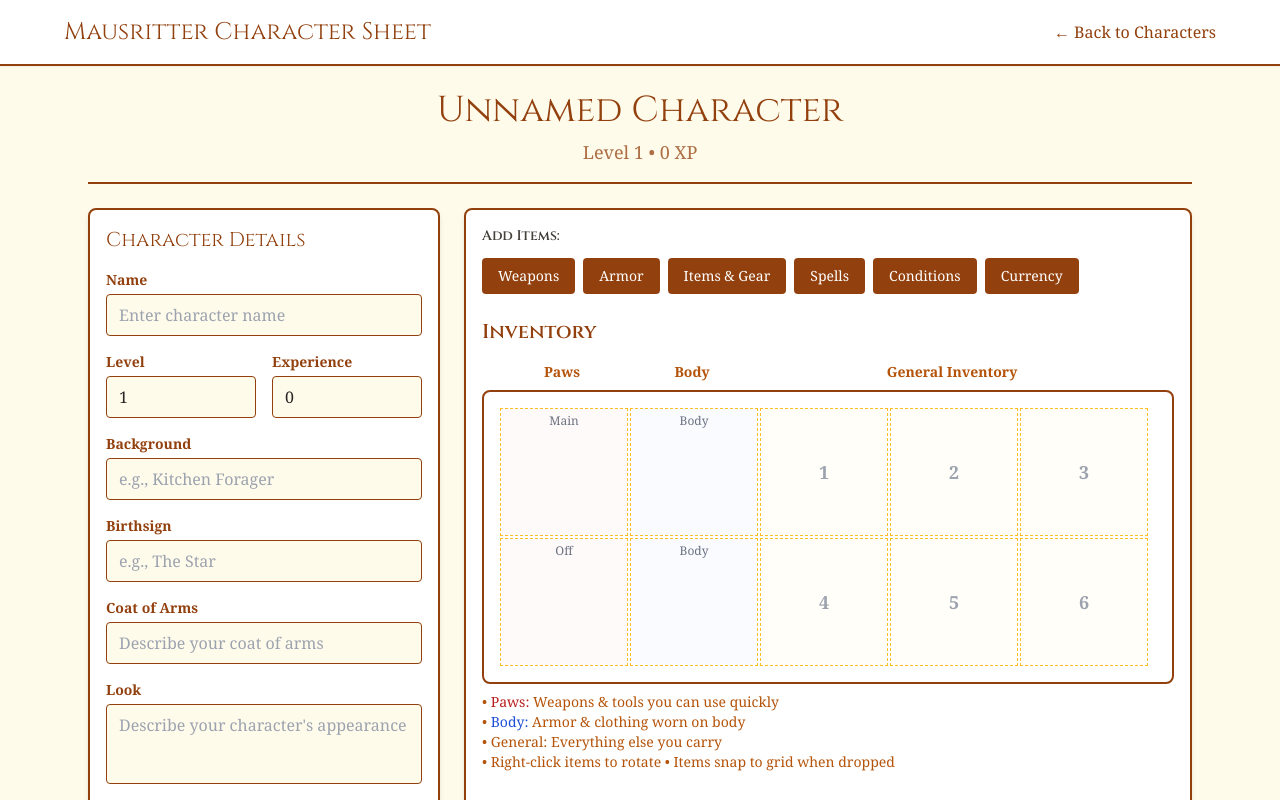
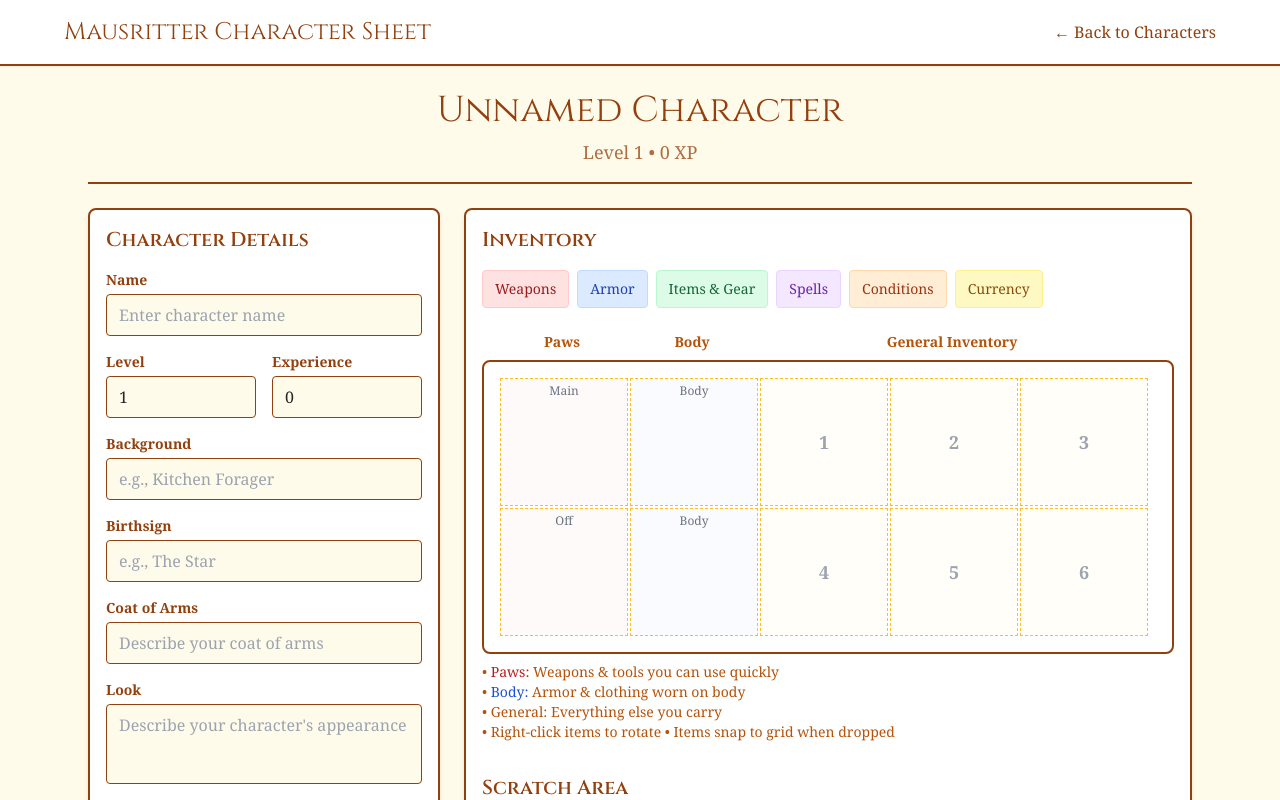
Before and after one commit to chippolot/mausritter-character-manager, a React (Vite) app: page / in a window 1280 px wide. Both pictures are taken after a click on the button "Create Your First Character". Shown: the top 800 px of the page. Built offline with nearby package versions, Linux system fonts and the light colour scheme.

Commit message:
Fixing styling

```diff
--- a/src/components/AttributeBlock.tsx
+++ b/src/components/AttributeBlock.tsx
@@ -39,7 +39,7 @@ export const AttributeBlock: React.FC<AttributeBlockProps> = ({
 
   return (
     <div className="card">
-      <h2 className="text-xl text-amber-800 mb-4 text-center" style={{fontFamily: 'Cinzel, serif'}}>
+      <h2 className="text-xl font-bold text-amber-800 mb-4">
         Attributes
       </h2>
 
--- a/src/components/CharacterDetails.tsx
+++ b/src/components/CharacterDetails.tsx
@@ -24,7 +24,7 @@ export const CharacterDetails: React.FC<CharacterDetailsProps> = ({
 
   return (
     <div className="card">
-      <h2 className="text-xl text-amber-800 mb-4" style={{fontFamily: 'Cinzel, serif'}}>Character Details</h2>
+      <h2 className="text-xl font-bold text-amber-800 mb-4">Character Details</h2>
 
       <div className="space-y-4">
         <div>
--- a/src/components/CharacterSelector.tsx
+++ b/src/components/CharacterSelector.tsx
@@ -69,7 +69,7 @@ export const CharacterSelector: React.FC = () => {
               onClick={() => setCurrentCharacter(character)}
             >
               <div className="flex justify-between items-start mb-2">
-                <h3 className="text-amber-800 text-lg text-amber-800">
+                <h3 className="text-lg font-bold text-amber-800">
                   {character.name || 'Unnamed Character'}
                 </h3>
                 <button
@@ -106,7 +106,7 @@ export const CharacterSelector: React.FC = () => {
       {showDeleteConfirm && (
         <div className="fixed inset-0 bg-black bg-opacity-50 flex items-center justify-center z-50">
           <div className="bg-white p-6 rounded-lg shadow-lg max-w-md w-full mx-4">
-            <h3 className="text-lg text-amber-800 text-amber-800 mb-4">
+            <h3 className="text-lg font-bold text-amber-800 mb-4">
               Delete Character
             </h3>
             <p className="text-amber-800 mb-6">
--- a/src/components/EquipmentSlots.tsx
+++ b/src/components/EquipmentSlots.tsx
@@ -53,7 +53,7 @@ export const EquipmentSlots: React.FC<EquipmentSlotsProps> = ({
 
   return (
     <div className="card">
-      <h2 className="text-xl text-amber-800 text-amber-800 mb-4">Equipment</h2>
+      <h2 className="text-xl font-bold text-amber-800 mb-4">Equipment</h2>
 
       <div className="space-y-4">
         <EquipmentSlot
@@ -76,7 +76,7 @@ export const EquipmentSlots: React.FC<EquipmentSlotsProps> = ({
       {showAddModal && (
         <div className="fixed inset-0 bg-black bg-opacity-50 flex items-center justify-center z-50">
           <div className="bg-white p-6 rounded-lg shadow-lg max-w-md w-full mx-4">
-            <h3 className="text-lg text-amber-800 text-amber-800 mb-4">
+            <h3 className="text-lg font-bold text-amber-800 mb-4">
               Add {showAddModal === 'mainHandWeapon' || showAddModal === 'offHandWeapon' ? 'Weapon' : 'Armor'}
             </h3>
             <form
--- a/src/components/HirelingList.tsx
+++ b/src/components/HirelingList.tsx
@@ -190,7 +190,7 @@ export const HirelingList: React.FC<HirelingListProps> = ({
   return (
     <div className="card">
       <div className="flex justify-between items-center mb-4">
-        <h2 className="text-xl text-amber-800 text-amber-800">
+        <h2 className="text-xl font-bold text-amber-800">
           Hirelings ({character.hirelings.length}/2)
         </h2>
         {character.hirelings.length < 2 && (
--- a/src/components/InventoryGrid.tsx
+++ b/src/components/InventoryGrid.tsx
@@ -94,7 +94,6 @@ export const InventoryGrid: React.FC<InventoryGridProps> = ({ onGridDrop }) => {
 
   return (
     <div className="relative">
-      <h2 className="text-xl text-amber-800 mb-4 font-bold">Inventory</h2>
 
       {/* Section labels */}
       <div className="mb-2 flex" style={{
--- a/src/components/ItemAddForm.tsx
+++ b/src/components/ItemAddForm.tsx
@@ -16,14 +16,15 @@ export const ItemAddForm: React.FC<ItemAddFormProps> = ({ onItemSelect, onAddPip
   const [selectedItem, setSelectedItem] = useState<string>('');
   const [customDialogOpen, setCustomDialogOpen] = useState(false);
   const [customDialogCategory, setCustomDialogCategory] = useState<'weapon' | 'armor' | 'item' | 'spell' | 'condition'>('weapon');
+  const [isExpanded, setIsExpanded] = useState(false);
 
   const categories = [
-    { value: 'weapon' as const, label: 'Weapons' },
-    { value: 'armor' as const, label: 'Armor' },
-    { value: 'item' as const, label: 'Items & Gear' },
-    { value: 'spell' as const, label: 'Spells' },
-    { value: 'condition' as const, label: 'Conditions' },
-    { value: 'currency' as const, label: 'Currency' },
+    { value: 'weapon' as const, label: 'Weapons', colorClass: 'bg-red-100 text-red-800 border-red-200 hover:bg-red-150' },
+    { value: 'armor' as const, label: 'Armor', colorClass: 'bg-blue-100 text-blue-800 border-blue-200 hover:bg-blue-150' },
+    { value: 'item' as const, label: 'Items & Gear', colorClass: 'bg-green-100 text-green-800 border-green-200 hover:bg-green-150' },
+    { value: 'spell' as const, label: 'Spells', colorClass: 'bg-purple-100 text-purple-800 border-purple-200 hover:bg-purple-150' },
+    { value: 'condition' as const, label: 'Conditions', colorClass: 'bg-orange-100 text-orange-800 border-orange-200 hover:bg-orange-150' },
+    { value: 'currency' as const, label: 'Currency', colorClass: 'bg-yellow-100 text-yellow-800 border-yellow-200 hover:bg-yellow-150' },
   ];
 
   const getItemsForCategory = () => {
@@ -76,8 +77,6 @@ export const ItemAddForm: React.FC<ItemAddFormProps> = ({ onItemSelect, onAddPip
 
   return (
     <div className="mb-6">
-      <h3 className="text-sm font-semibold text-stone-700 mb-3">Add Items:</h3>
-
       <div className="flex flex-col gap-3">
         {/* Category Selection */}
         <div className="flex flex-wrap gap-2">
@@ -85,7 +84,9 @@ export const ItemAddForm: React.FC<ItemAddFormProps> = ({ onItemSelect, onAddPip
             <button
               key={category.value}
               onClick={() => handleCategoryChange(category.value)}
-              className={`button-primary text-sm transition-colors ${
+              className={`px-3 py-2 rounded border text-sm font-medium transition-colors ${
+                category.colorClass
+              } ${
                 selectedCategory === category.value
                   ? 'ring-2 ring-offset-1 ring-amber-400'
                   : ''
--- a/src/components/TactileInventory.tsx
+++ b/src/components/TactileInventory.tsx
@@ -14,7 +14,7 @@ import { InventoryGrid } from './InventoryGrid';
 import { ScratchArea } from './ScratchArea';
 import { ItemAddForm } from './ItemAddForm';
 import { PlacedItem, GridPosition } from '../types/inventory';
-import { GRID_CONFIG, ITEM_SIZES, GRID_GAP, GRID_PADDING, GRID_OFFSET, SCRATCH_PADDING } from '../constants/inventory';
+import { GRID_CONFIG, GRID_GAP, GRID_PADDING, GRID_OFFSET, SCRATCH_PADDING } from '../constants/inventory';
 import { useMausritterItems, MausritterItemData } from '../hooks/useMausritterItems';
 
 interface TactileInventoryProps {
@@ -294,24 +294,6 @@ export const TactileInventory: React.FC<TactileInventoryProps> = ({
     setPendingItem(null);
   }, [pendingItem, canPlaceItem, items, onItemsChange]);
 
-
-  const addNewItem = (name: string, type: PlacedItem['type'], size: 'small' | 'large' = 'small', description?: string, clearInstructions?: string, additionalProps?: Partial<PlacedItem>) => {
-    const newItem: PlacedItem = {
-      id: crypto.randomUUID(),
-      name,
-      type,
-      description,
-      clearInstructions,
-      size: ITEM_SIZES[size],
-      position: { x: 0, y: 0 },
-      rotation: 0,
-      isInGrid: false,
-      scratchPosition: { x: 50, y: 50 },
-      ...additionalProps,
-    };
-    onItemsChange([...items, newItem]);
-  };
-
   const handleItemSelect = useCallback((itemData: MausritterItemData, type: PlacedItem['type']) => {
     const itemBase = createItemFromData(itemData, type);
     const newItem: PlacedItem = {
@@ -341,6 +323,8 @@ export const TactileInventory: React.FC<TactileInventoryProps> = ({
 
   return (
     <div className="card">
+      <h2 className="text-xl font-bold text-amber-800 mb-4">Inventory</h2>
+
       <ItemAddForm
         onItemSelect={handleItemSelect}
         onAddPipPurse={addPipPurse}
```
